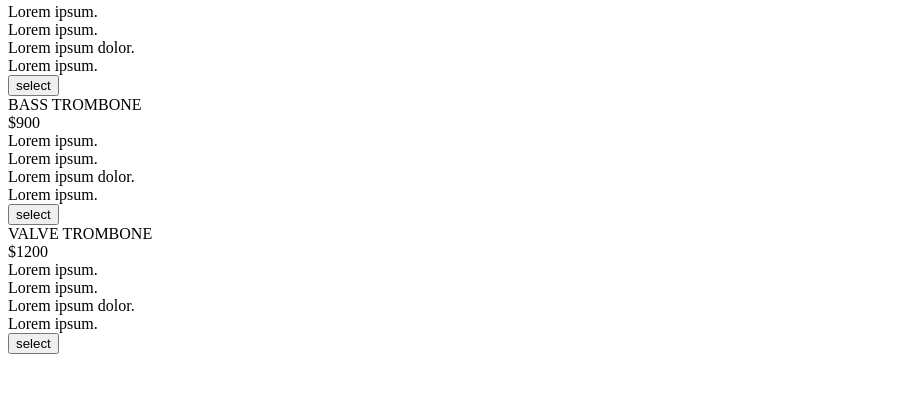
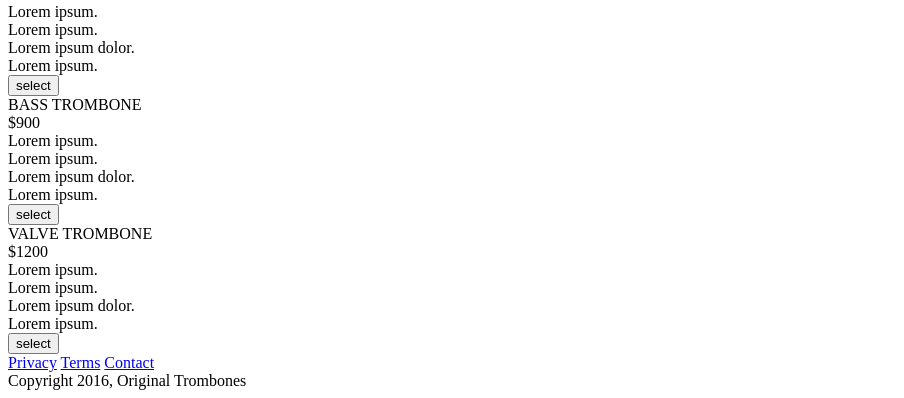
Before and after one commit to sahilmob/freecodecamp-html-css-landing-page, a plain HTML site: page index.html in a window 1280 px wide. Shown: the part 973-1371 px from the top of the page, without its empty margins (0-904 px from the left). Before the commit the page ends 1335 px from the top, so only its background shows below. Drawn offline with Linux system fonts and the light colour scheme.

Commit message:
Add  html structure for footer

```diff
--- a/index.html
+++ b/index.html
@@ -79,5 +79,13 @@
                 <button id="select">select</button>
             </div>
         </div>
+        <footer id="footer">
+            <nav id="nav-footer">
+                <a href="#" class="nav-item">Privacy</a>
+                <a href="#" class="nav-item">Terms</a>
+                <a href="#" class="nav-item">Contact</a>
+            </nav>
+            <div id="footer-text">Copyright 2016, Original Trombones</div>
+        </footer>
 </body>
 </html>
```
